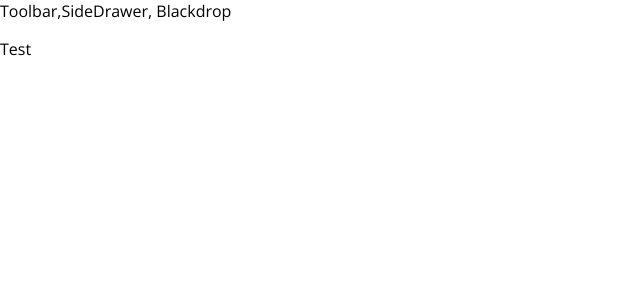
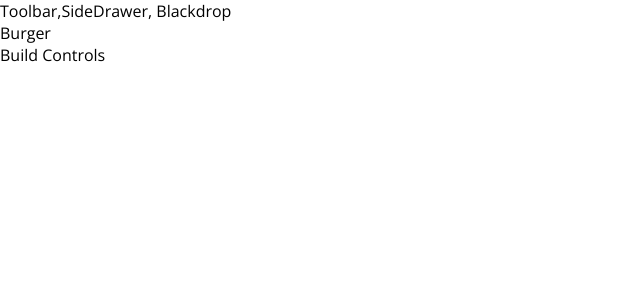
Before and after one commit to IgorSzczerbicki/react_projekt_burger, a React app: page / in a window 1280 px wide. Shown: the top 300 px of the page, without its empty margins (0-640 px from the left). Built offline with nearby package versions, Linux system fonts and the light colour scheme.

Commit message:
Komponent BurgerBuilder

```diff
--- a/src/App.js
+++ b/src/App.js
@@ -1,12 +1,13 @@
 import React, { Component } from 'react';
 import Layout from './components/Layout/Layout'
+import BurgerBuilder from './containers/BurgerBuilder/BurgerBuilder'
 
 class App extends Component {
   render() {
     return (
       <div>
         <Layout>
-	        <p>Test</p>
+	        <BurgerBuilder/>
         </Layout>
       </div>
     );
--- /dev/null
+++ b/src/containers/BurgerBuilder/BurgerBuilder.js
@@ -0,0 +1,16 @@
+import React, {Component} from 'react';
+import Wrap from '../../hoc/Wrap'
+
+class BurgerBuilder extends Component {
+	render() {
+
+		return(
+			<Wrap>
+				<div>Burger</div>
+				<div>Build Controls</div>
+			</Wrap>
+		);
+	}
+}
+
+export default BurgerBuilder;
```
